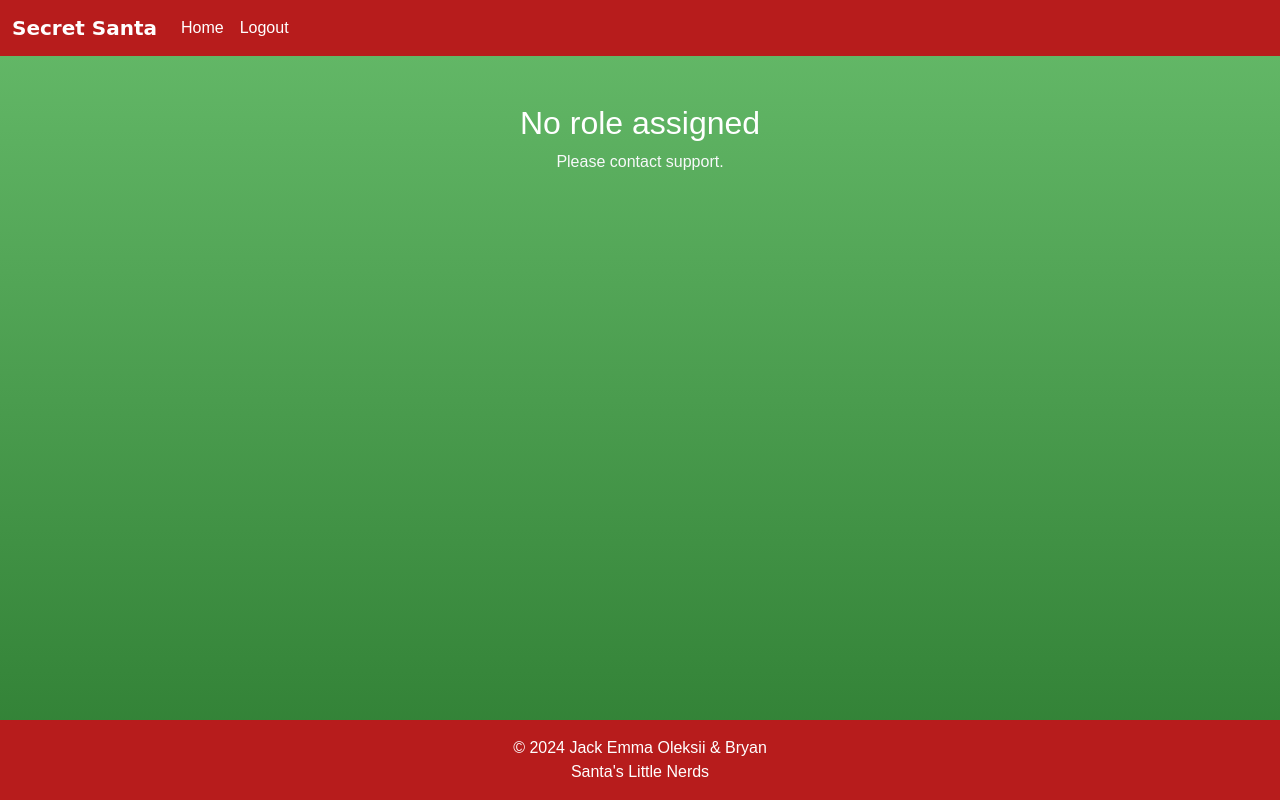
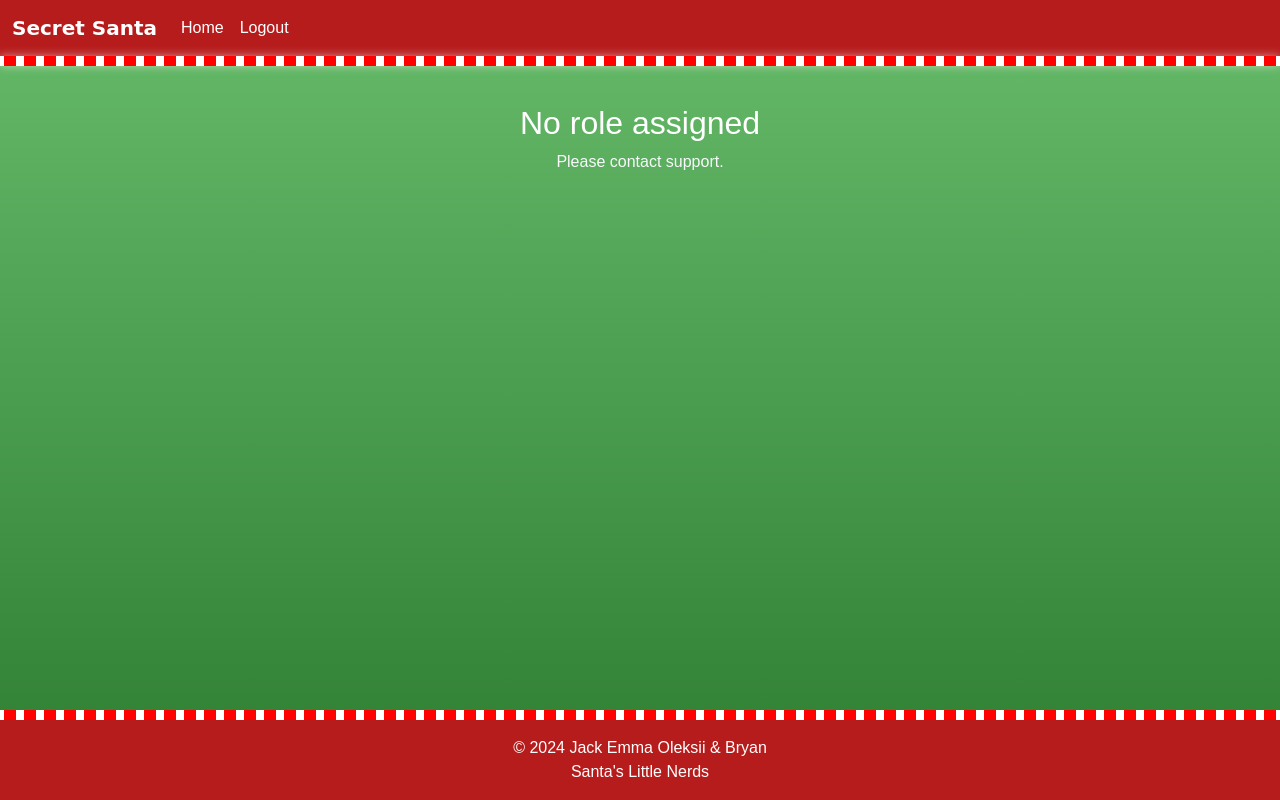
Before and after one commit to jack-brosnan/home-not-alone, a Django app: page / in a window 1280 px wide. Run offline with Django 4.2, Linux system fonts and the light colour scheme; the visitor is signed in with stand-in values (Sample User, id 1); some libraries are stand-ins or nearby versions.

Commit message:
added candy cane style barrier to the bottom of the navbar and the top of the footer

```diff
--- a/static/css/style.css
+++ b/static/css/style.css
@@ -11,6 +11,20 @@ body {
 .navbar {
     background-color: #b71c1c;
     /* Christmas red */
+    position: relative;
+}
+
+.navbar::after {
+    content: '';
+    position: absolute;
+    left: 0;
+    right: 0;
+    bottom: -10px; /* Adjust as needed */
+    height: 10px; /* Height of the snow border */
+    background: linear-gradient(to right, #fff 20%, transparent 20%, transparent 80%, #fff 80%);
+    background-size: 20px 100%; /* Adjust for snowflake size */
+    background-color: red;
+    box-shadow: 0 0 10px rgba(255, 255, 255, 0.5); /* Soft glow effect */
 }
 
 .navbar-brand {
@@ -84,6 +98,20 @@ body {
 .footer {
     background-color: #b71c1c;
     color: white;
+    position: relative;
+}
+
+.footer::before {
+    content: '';
+    position: absolute;
+    top: -10px; /* Adjust as needed */
+    left: 0;
+    right: 0;
+    height: 10px; /* Height of the snow border */
+    background: linear-gradient(to right, #fff 20%, transparent 20%, transparent 80%, #fff 80%);
+    background-size: 20px 100%; /* Adjust for snowflake size */
+    background-color: red;
+    z-index: 1; /* Ensure it appears above the footer */
 }
 
 .footer a {
```
Also changed, not shown: 1 other file.
